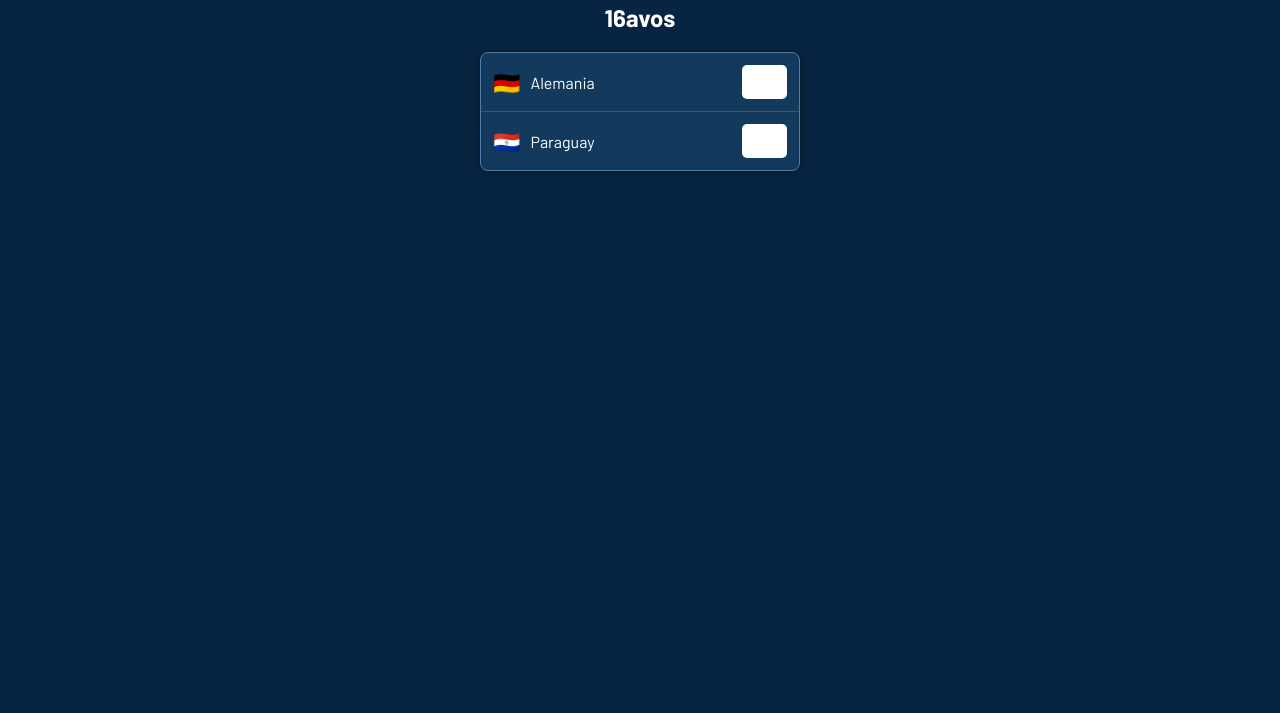
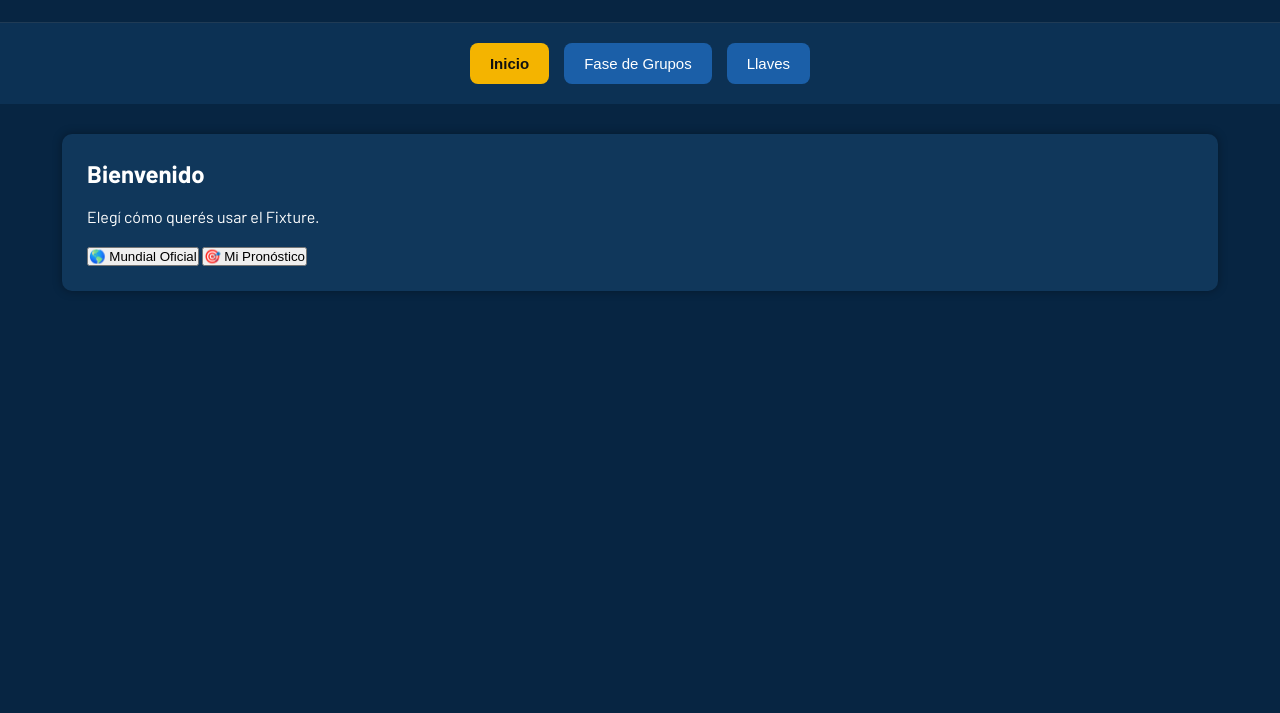
Before and after one commit to ibloni/fixture-mundial-2026, a plain HTML site: page index.html in a window 1280 px wide. Shown: the part 87-800 px from the top of the page. Drawn offline with Linux system fonts and the light colour scheme.

Commit message:
feat: navegación SPA inicial

```diff
--- a/css/styles.css
+++ b/css/styles.css
@@ -16,9 +16,61 @@ body{
 
 header{
 
+padding:25px;
+
 text-align:center;
 
-    padding:25px;
+border-bottom:1px solid rgba(255,255,255,.1);
+
+}
+
+nav{
+
+display:flex;
+
+justify-content:center;
+
+gap:15px;
+
+padding:20px;
+
+background:#0c3154;
+
+}
+
+nav button{
+
+background:#1b5fa8;
+
+color:white;
+
+border:none;
+
+padding:12px 20px;
+
+border-radius:8px;
+
+cursor:pointer;
+
+font-size:15px;
+
+transition:.25s;
+
+}
+
+nav button:hover{
+
+background:#2976cb;
+
+}
+
+nav button.active{
+
+background:#f4b400;
+
+color:#111;
+
+font-weight:bold;
 
 }
 
@@ -26,80 +78,24 @@ main{
 
 width:95%;
 
+max-width:1400px;
+
 margin:auto;
+
+padding:30px;
 
 }
 
-.round h2{
+.card{
+
+background:#10375b;
+
+padding:25px;
+
+border-radius:10px;
+
+box-shadow:0 0 10px rgba(0,0,0,.35);
 
 margin-bottom:20px;
 
-    text-align:center;
-
 }
-
-.match{
-
-    width:320px;
-
-    background:#13395d;
-
-    border:1px solid #4d7ca5;
-
-    border-radius:8px;
-
-    overflow:hidden;
-
-    margin:auto;
-
-    box-shadow:0 0 12px rgba(0,0,0,.35);
-
-}
-
-.team{
-
-    display:flex;
-
-    align-items:center;
-
-    gap:10px;
-
-    padding:12px;
-
-}
-
-.team:first-child{
-
-    border-bottom:1px solid rgba(255,255,255,.15);
-
-}
-
-.flag{
-
-    font-size:22px;
-
-}
-
-.name{
-
-    flex:1;
-
-}
-
-.score{
-
-    width:45px;
-
-    height:34px;
-
-    text-align:center;
-
-    border:none;
-
-    border-radius:5px;
-
-    font-size:18px;
-
-    font-weight:bold;
-
-}
--- a/index.html
+++ b/index.html
@@ -1,50 +1,46 @@
 <!DOCTYPE html>
 <html lang="es">
+
 <head>
-    <meta charset="UTF-8">
-    <meta name="viewport" content="width=device-width, initial-scale=1.0">
-    <title>Fixture Mundial FIFA 2026</title>
 
-    <link rel="stylesheet" href="css/styles.css">
-    <link rel="preconnect" href="https://fonts.googleapis.com">
-    <link rel="preconnect" href="https://fonts.gstatic.com" crossorigin>
-    <link href="https://fonts.googleapis.com/css2?family=Barlow:wght@400;500;600;700&display=swap" rel="stylesheet">
+<meta charset="UTF-8">
+<meta name="viewport" content="width=device-width, initial-scale=1.0">
+
+<title>Fixture Mundial FIFA 2026</title>
+
+<link rel="preconnect" href="https://fonts.googleapis.com">
+<link rel="preconnect" href="https://fonts.gstatic.com" crossorigin>
+
+<link href="https://fonts.googleapis.com/css2?family=Barlow:wght@400;500;600;700&display=swap" rel="stylesheet">
+
+<link rel="stylesheet" href="css/styles.css">
+
 </head>
+
 <body>
 
-    <header>
-        <h1>🏆 Fixture Mundial FIFA 2026</h1>
-    </header>
+<header>
 
-    <main>
+<h1>🏆 FIFA WORLD CUP 2026</h1>
 
-    <section class="round">
+<p>Editor de Fixture - Oficial y Pronósticos</p>
 
-        <h2>16avos</h2>
+</header>
 
-        <div class="match">
+<nav>
 
-            <div class="team">
-                <span class="flag">🇩🇪</span>
-                <span class="name">Alemania</span>
-                <input type="number" class="score">
-            </div>
+<button data-view="home" class="active">Inicio</button>
 
-            <div class="team">
-                <span class="flag">🇵🇾</span>
-                <span class="name">Paraguay</span>
-                <input type="number" class="score">
-            </div>
+<button data-view="groups">Fase de Grupos</button>
 
-        </div>
+<button data-view="bracket">Llaves</button>
 
-    </section>
+</nav>
 
-</main>
+<main id="app"></main>
 
-    </main>
-
-    <script src="js/script.js"></script>
+<script src="js/app.js"></script>
 
 </body>
+
 </html>
--- /dev/null
+++ b/js/app.js
@@ -0,0 +1,79 @@
+const app = document.getElementById("app");
+
+const views = {
+
+home:`
+
+<div class="card">
+
+<h2>Bienvenido</h2>
+
+<br>
+
+<p>Elegí cómo querés usar el Fixture.</p>
+
+<br>
+
+<button id="official">🌎 Mundial Oficial</button>
+
+<button id="forecast">🎯 Mi Pronóstico</button>
+
+</div>
+
+`,
+
+groups:`
+
+<div class="card">
+
+<h2>Fase de Grupos</h2>
+
+<p>Aquí aparecerán los 12 grupos.</p>
+
+</div>
+
+`,
+
+bracket:`
+
+<div class="card">
+
+<h2>Llaves</h2>
+
+<p>Aquí aparecerán las llaves oficiales FIFA.</p>
+
+</div>
+
+`
+
+}
+
+function loadView(view){
+
+app.innerHTML=views[view];
+
+document.querySelectorAll("nav button").forEach(btn=>{
+
+btn.classList.remove("active");
+
+if(btn.dataset.view===view){
+
+btn.classList.add("active");
+
+}
+
+});
+
+}
+
+loadView("home");
+
+document.querySelectorAll("nav button").forEach(btn=>{
+
+btn.addEventListener("click",()=>{
+
+loadView(btn.dataset.view);
+
+});
+
+});
```
Lines whose indentation alone changed are shown as unchanged.
